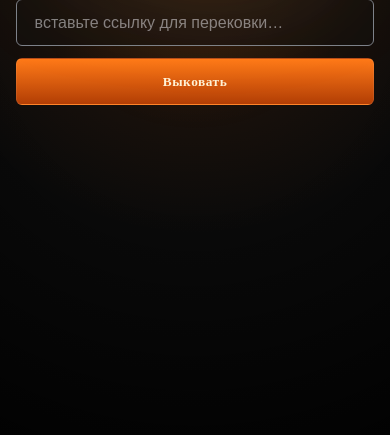
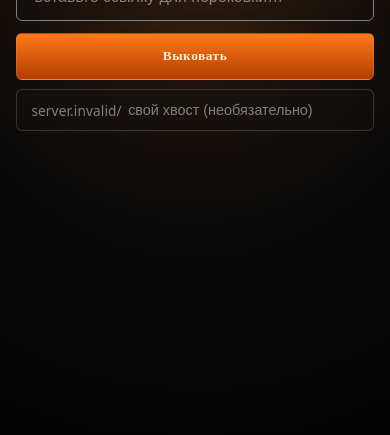
Before and after one commit to wlqoh/url-shortener, a website built with Vite: page frontend/index.html in a window 390 px wide. Shown: the part 409-844 px from the top of the page. Built offline with nearby package versions, Linux system fonts and the light colour scheme; no server answers.

Commit message:
Add alias input for custom URL shortening and update validation

```diff
--- a/frontend/index.html
+++ b/frontend/index.html
@@ -43,6 +43,7 @@
         </h1>
 
         <form class="forge-form" id="forge-form" autocomplete="off">
+          <div class="forge-row">
             <input
               class="url-input"
               id="url-input"
@@ -52,6 +53,21 @@
               required
             />
             <button class="forge-button" id="forge-button" type="submit">Выковать</button>
+          </div>
+          <label class="alias-row" for="alias-input">
+            <span class="alias-prefix" id="alias-prefix"></span>
+            <input
+              class="alias-input"
+              id="alias-input"
+              type="text"
+              name="alias"
+              placeholder="свой хвост (необязательно)"
+              maxlength="32"
+              pattern="[A-Za-z0-9_-]{3,32}"
+              spellcheck="false"
+              autocapitalize="off"
+            />
+          </label>
         </form>
 
         <div class="result" id="result" hidden>
--- a/frontend/src/main.ts
+++ b/frontend/src/main.ts
@@ -1,6 +1,6 @@
 import './style.css'
 import { ForgeFX } from './forge'
-import { shortenUrl } from './shorten'
+import { shortenUrl, SHORT_ORIGIN } from './shorten'
 import { renderQr, clearQr } from './qr'
 import { triggerForge, isReducedMotion } from './metal'
 
@@ -8,12 +8,17 @@ const titleEl = document.getElementById('title') as HTMLHeadingElement
 const canvasEl = document.getElementById('forge-canvas') as HTMLCanvasElement
 const formEl = document.getElementById('forge-form') as HTMLFormElement
 const inputEl = document.getElementById('url-input') as HTMLInputElement
+const aliasEl = document.getElementById('alias-input') as HTMLInputElement
+const aliasPrefixEl = document.getElementById('alias-prefix') as HTMLSpanElement
 const buttonEl = document.getElementById('forge-button') as HTMLButtonElement
 const resultEl = document.getElementById('result') as HTMLDivElement
 const resultLinkEl = document.getElementById('result-link') as HTMLAnchorElement
 const copyButtonEl = document.getElementById('copy-button') as HTMLButtonElement
 const qrPanelEl = document.getElementById('qr-panel') as HTMLDivElement
 const errorEl = document.getElementById('error-text') as HTMLParagraphElement
+
+// Показываем домен приставкой к полю хвоста, чтобы была видна итоговая ссылка.
+aliasPrefixEl.textContent = `${SHORT_ORIGIN.replace(/^https?:\/\//, '')}/`
 
 let fx: ForgeFX | null = null
 
@@ -74,6 +79,8 @@ async function handleSubmit(event: SubmitEvent): Promise<void> {
   const url = inputEl.value.trim()
   if (!url) return
 
+  const alias = aliasEl.value.trim()
+
   hideError()
   hideResult()
 
@@ -86,12 +93,13 @@ async function handleSubmit(event: SubmitEvent): Promise<void> {
     fx.burst(titleEl.getBoundingClientRect(), 70)
   }
 
-  const result = await shortenUrl(url)
+  const result = await shortenUrl(url, alias)
 
   buttonEl.disabled = false
   buttonEl.textContent = originalLabel
 
   if (result.ok) {
+    aliasEl.value = ''
     await showResult(result.short)
   } else {
     showError(result.message)
--- a/frontend/src/shorten.ts
+++ b/frontend/src/shorten.ts
@@ -6,6 +6,7 @@ interface SaveResponse {
 
 export type ShortenErrorKind =
   | 'invalid_url'
+  | 'invalid_alias'
   | 'network'
   | 'auth'
   | 'alias_taken'
@@ -17,7 +18,11 @@ export type ShortenResult =
   | { ok: true; short: string }
   | { ok: false; kind: ShortenErrorKind; message: string }
 
-const SHORT_ORIGIN = import.meta.env.VITE_BACKEND_ORIGIN || window.location.origin
+export const SHORT_ORIGIN = import.meta.env.VITE_BACKEND_ORIGIN || window.location.origin
+
+// Разрешённый формат кастомного хвоста. Должен совпадать с регуляркой редиректа
+// в frontend/nginx.conf.template (^/[A-Za-z0-9_-]{3,32}$).
+const ALIAS_RE = /^[A-Za-z0-9_-]{3,32}$/
 
 export function validateUrl(value: string): boolean {
   try {
@@ -28,17 +33,33 @@ export function validateUrl(value: string): boolean {
   }
 }
 
-export async function shortenUrl(url: string): Promise<ShortenResult> {
+export function validateAlias(value: string): boolean {
+  return ALIAS_RE.test(value)
+}
+
+export async function shortenUrl(url: string, alias = ''): Promise<ShortenResult> {
   if (!validateUrl(url)) {
     return { ok: false, kind: 'invalid_url', message: 'Это не похоже на ссылку — проверьте адрес.' }
   }
+
+  const customAlias = alias.trim()
+  if (customAlias && !validateAlias(customAlias)) {
+    return {
+      ok: false,
+      kind: 'invalid_alias',
+      message: 'Хвост может содержать 3–32 символа: латиница, цифры, «-» и «_».',
+    }
+  }
+
+  const body: { url: string; alias?: string } = { url }
+  if (customAlias) body.alias = customAlias
 
   let response: Response
   try {
     response = await fetch('/url', {
       method: 'POST',
       headers: { 'Content-Type': 'application/json' },
-      body: JSON.stringify({ url }),
+      body: JSON.stringify(body),
     })
   } catch {
     return { ok: false, kind: 'network', message: 'Горн недоступен — нет связи с сервером.' }
@@ -63,7 +84,10 @@ export async function shortenUrl(url: string): Promise<ShortenResult> {
     const error = data.error ?? ''
 
     if (error.includes('already exists')) {
-      return { ok: false, kind: 'alias_taken', message: 'Такая ссылка уже выкована.' }
+      const message = customAlias
+        ? 'Этот хвост уже занят — выберите другой.'
+        : 'Такая ссылка уже выкована.'
+      return { ok: false, kind: 'alias_taken', message }
     }
     if (error.includes('valid URL') || error.includes('required')) {
       return { ok: false, kind: 'validation', message: 'Адрес не прошёл проверку — попробуйте другую ссылку.' }
--- a/frontend/src/style.css
+++ b/frontend/src/style.css
@@ -189,9 +189,58 @@ body {
 
 .forge-form {
   display: flex;
+  flex-direction: column;
+  gap: 0.6rem;
+  width: 100%;
+  max-width: 520px;
+}
+
+.forge-row {
+  display: flex;
   gap: 0.75rem;
   width: 100%;
-  max-width: 520px;
+}
+
+.alias-row {
+  display: flex;
+  align-items: center;
+  gap: 0.4rem;
+  width: 100%;
+  padding: 0 0.35rem;
+  border: 1px solid rgba(125, 130, 138, 0.35);
+  border-radius: 6px;
+  background: rgba(20, 18, 16, 0.35);
+  transition: border-color 0.25s, box-shadow 0.25s;
+}
+
+.alias-row:focus-within {
+  border-color: var(--ember);
+  box-shadow: 0 0 0 3px rgba(255, 106, 0, 0.14);
+}
+
+.alias-prefix {
+  flex-shrink: 0;
+  padding-left: 0.55rem;
+  color: var(--text-dim);
+  font-size: 0.85rem;
+  letter-spacing: 0.01em;
+  user-select: none;
+}
+
+.alias-input {
+  flex: 1;
+  min-width: 0;
+  min-height: 40px;
+  background: transparent;
+  border: none;
+  outline: none;
+  color: var(--text-bright);
+  font-size: 0.9rem;
+  padding: 0.4rem 0.5rem 0.4rem 0;
+}
+
+.alias-input::placeholder {
+  color: var(--text-dim);
 }
 
 .url-input {
@@ -350,7 +399,7 @@ body {
 }
 
 @media (max-width: 640px) {
-  .forge-form {
+  .forge-row {
     flex-direction: column;
   }
 
```
Also changed, not shown: 1 other file. Lines whose indentation alone changed are shown as unchanged.
